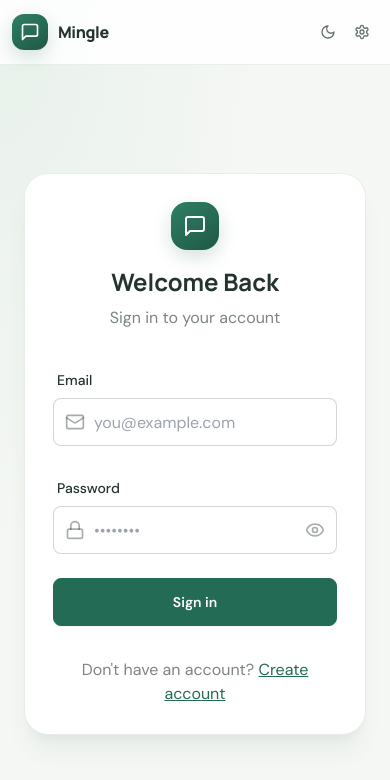
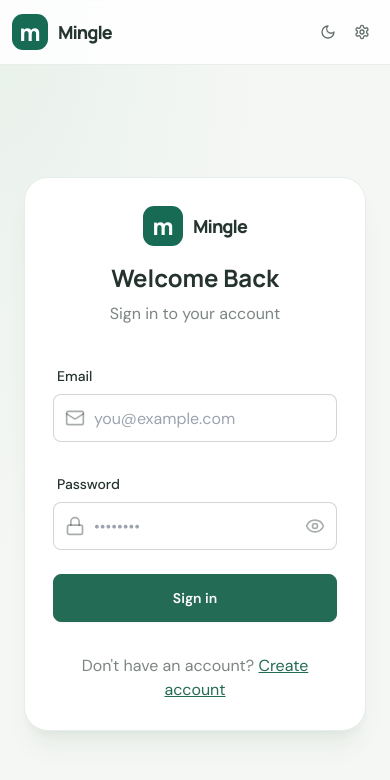
Before and after one commit to anujjha01/mingle-chat, a React (Vite) app in the folder frontend/: page /login in a window 390 px wide. Shown: the top 780 px of the page. Built offline with nearby package versions, Linux system fonts and the light colour scheme; no server answers.

Commit message:
Refine Mingle brand mark and wordmark

```diff
--- a/frontend/src/components/AuthImagePattern.jsx
+++ b/frontend/src/components/AuthImagePattern.jsx
@@ -6,9 +6,7 @@ const AuthImagePattern = ({ title, subtitle }) => {
       <div className="relative max-w-md text-center">
         <div className="mb-10 rounded-[2rem] border border-white/70 bg-white/60 p-5 shadow-xl shadow-[#214b3620] backdrop-blur">
           <div className="mb-5 flex items-center gap-3 border-b border-[#e5eee6] pb-4 text-left">
-            <div className="brand-mark flex size-10 items-center justify-center rounded-xl"><MessageSquareIcon /></div>
-            <div><div className="font-extrabold text-[#273e33]">Mingle</div><div className="text-xs text-[#84958b]">your space to connect</div></div>
-            <span className="ml-auto flex items-center gap-1.5 rounded-full bg-[#edf6ef] px-2.5 py-1 text-[10px] font-bold text-[#34785e]"><span className="size-1.5 rounded-full bg-[#3ca577]" /> LIVE</span>
+            <MingleLogo iconSize="size-8" />
           </div>
           <div className="space-y-3 text-left">
             <div className="ml-auto max-w-[82%] rounded-2xl rounded-br-md bg-[#246b55] px-4 py-3 text-sm text-white">Hey, are we still on for coffee? ☕</div>
@@ -23,6 +21,5 @@ const AuthImagePattern = ({ title, subtitle }) => {
   );
 };
 
-const MessageSquareIcon = () => <svg viewBox="0 0 24 24" fill="none" stroke="currentColor" strokeWidth="2" className="size-5 text-white"><path strokeLinecap="round" strokeLinejoin="round" d="M21 11.5a8.38 8.38 0 0 1-.9 3.8 8.5 8.5 0 0 1-7.6 4.7 8.38 8.38 0 0 1-3.8-.9L3 21l1.9-5.7a8.38 8.38 0 0 1-.9-3.8 8.5 8.5 0 0 1 4.7-7.6 8.38 8.38 0 0 1 3.8-.9h.5a8.48 8.48 0 0 1 8 8v.5Z" /></svg>;
-
 export default AuthImagePattern;
+import MingleLogo from "./MingleLogo";
--- /dev/null
+++ b/frontend/src/components/MingleLogo.jsx
@@ -0,0 +1,8 @@
+const MingleLogo = ({ iconSize = "size-9", wordmark = true, className = "" }) => (
+  <span className={`mingle-logo inline-flex items-center gap-2.5 ${className}`}>
+    <span className={`mingle-logo-mark ${iconSize}`} aria-hidden="true">m</span>
+    {wordmark && <span className="mingle-wordmark">Mingle</span>}
+  </span>
+);
+
+export default MingleLogo;
--- a/frontend/src/components/Navbar.jsx
+++ b/frontend/src/components/Navbar.jsx
@@ -1,6 +1,7 @@
 import { Link } from "react-router-dom";
 import { useAuthStore } from "../store/useAuthStore";
-import { Bell, LogOut, MessageSquare, Moon, Settings, Sun, User } from "lucide-react";
+import { Bell, LogOut, Moon, Settings, Sun, User } from "lucide-react";
+import MingleLogo from "./MingleLogo";
 import { useThemeStore } from "../store/useThemeStore";
 import { useChatStore } from "../store/useChatStore";
 import { useEffect } from "react";
@@ -35,11 +36,8 @@ const Navbar = () => {
       <div className="container mx-auto h-16 px-3 sm:px-4">
         <div className="flex items-center justify-between h-full">
           <div className="flex items-center gap-8">
-            <Link to="/" className="flex items-center gap-2.5 hover:opacity-80 transition-all">
-              <div className="brand-mark flex size-9 items-center justify-center rounded-xl">
-                <MessageSquare className="h-5 w-5 text-white" />
-              </div>
-              <div><h1 className="text-base font-extrabold tracking-tight">Mingle</h1><span className="-mt-0.5 hidden text-[10px] font-medium tracking-[.16em] text-[#769087] sm:block">MESSAGES, IN REAL TIME</span></div>
+            <Link to="/" className="transition-opacity hover:opacity-80">
+              <MingleLogo />
             </Link>
           </div>
 
--- a/frontend/src/components/NoChatSelected.jsx
+++ b/frontend/src/components/NoChatSelected.jsx
@@ -1,4 +1,4 @@
-import { MessageSquare } from "lucide-react";
+import MingleLogo from "./MingleLogo";
 
 const NoChatSelected = () => {
   return (
@@ -7,11 +7,7 @@ const NoChatSelected = () => {
         {/* Icon Display */}
         <div className="flex justify-center gap-4 mb-4">
           <div className="relative">
-            <div
-              className="brand-mark flex h-16 w-16 items-center justify-center rounded-2xl"
-            >
-              <MessageSquare className="h-7 w-7 text-white" />
-            </div>
+            <MingleLogo iconSize="size-14" wordmark={false} />
           </div>
         </div>
 
--- a/frontend/src/index.css
+++ b/frontend/src/index.css
@@ -16,6 +16,8 @@ button, input { font: inherit; }
 .message-bubble.mine { background: #246b55; color: #fff; border-bottom-right-radius: 5px; }
 .message-bubble.theirs { background: #edf2ee; color: #24332d; border-bottom-left-radius: 5px; }
 .brand-mark { background: linear-gradient(145deg,#2f8066,#205844); box-shadow: 0 7px 18px #276b5530; }
+.mingle-logo-mark { display: inline-flex; flex: none; align-items: center; justify-content: center; border-radius: 11px; background: #176b55; color: #fff; font-family: 'Manrope', sans-serif; font-size: 23px; font-weight: 800; line-height: 1; letter-spacing: -.08em; padding-right: 2px; }
+.mingle-wordmark { color: #25352f; font-family: 'Manrope', sans-serif; font-size: 18px; font-weight: 750; letter-spacing: -.055em; }
 .empty-chat-panel { background: radial-gradient(ellipse at center, #f5faf5 0, transparent 70%); }
 .empty-chat-title { color: #233a30; }
 .empty-chat-copy { color: #7c8e84; }
@@ -47,3 +49,4 @@ button, input { font: inherit; }
 [data-theme="dark"] .chat-contact-status { color: #9eaea7; }
 [data-theme="dark"] .chat-header { background: #242b33; border-color: #39434b; }
 [data-theme="dark"] .chat-message-list { background: linear-gradient(180deg, #1e252c, #202830); }
+[data-theme="dark"] .mingle-wordmark { color: #edf2ef; }
--- a/frontend/src/pages/LoginPage.jsx
+++ b/frontend/src/pages/LoginPage.jsx
@@ -2,7 +2,8 @@ import { useState } from "react";
 import { useAuthStore } from "../store/useAuthStore";
 import AuthImagePattern from "../components/AuthImagePattern";
 import { Link } from "react-router-dom";
-import { Eye, EyeOff, Loader2, Lock, Mail, MessageSquare } from "lucide-react";
+import { Eye, EyeOff, Loader2, Lock, Mail } from "lucide-react";
+import MingleLogo from "../components/MingleLogo";
 
 const LoginPage = () => {
   const [showPassword, setShowPassword] = useState(false);
@@ -25,9 +26,7 @@ const LoginPage = () => {
           {/* Logo */}
           <div className="text-center mb-8">
             <div className="flex flex-col items-center gap-2 group">
-              <div className="brand-mark flex h-12 w-12 items-center justify-center rounded-2xl transition-transform group-hover:-rotate-3">
-                <MessageSquare className="h-6 w-6 text-white" />
-              </div>
+              <MingleLogo iconSize="size-10" />
               <h1 className="text-2xl font-bold mt-2">Welcome Back</h1>
               <p className="text-base-content/60">Sign in to your account</p>
             </div>
--- a/frontend/src/pages/SignUpPage.jsx
+++ b/frontend/src/pages/SignUpPage.jsx
@@ -1,7 +1,8 @@
 import { useState } from "react";
 import { useAuthStore } from "../store/useAuthStore";
-import { Eye, EyeOff, Loader2, Lock, Mail, MessageSquare, User } from "lucide-react";
+import { Eye, EyeOff, Loader2, Lock, Mail, User } from "lucide-react";
 import { Link } from "react-router-dom";
+import MingleLogo from "../components/MingleLogo";
 
 import AuthImagePattern from "../components/AuthImagePattern";
 import toast from "react-hot-toast";
@@ -42,9 +43,7 @@ const SignUpPage = () => {
           {/* LOGO */}
           <div className="text-center mb-8">
             <div className="flex flex-col items-center gap-2 group">
-              <div className="brand-mark flex size-12 items-center justify-center rounded-2xl transition-transform group-hover:-rotate-3">
-                <MessageSquare className="size-6 text-white" />
-              </div>
+              <MingleLogo iconSize="size-10" />
               <h1 className="text-2xl font-bold mt-2">Create Account</h1>
               <p className="text-base-content/60">Get started with your free account</p>
             </div>
```
